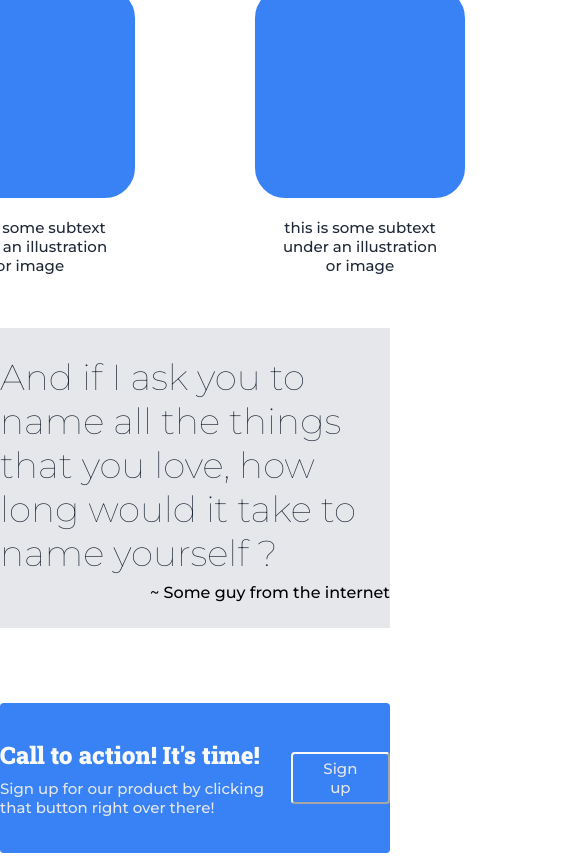
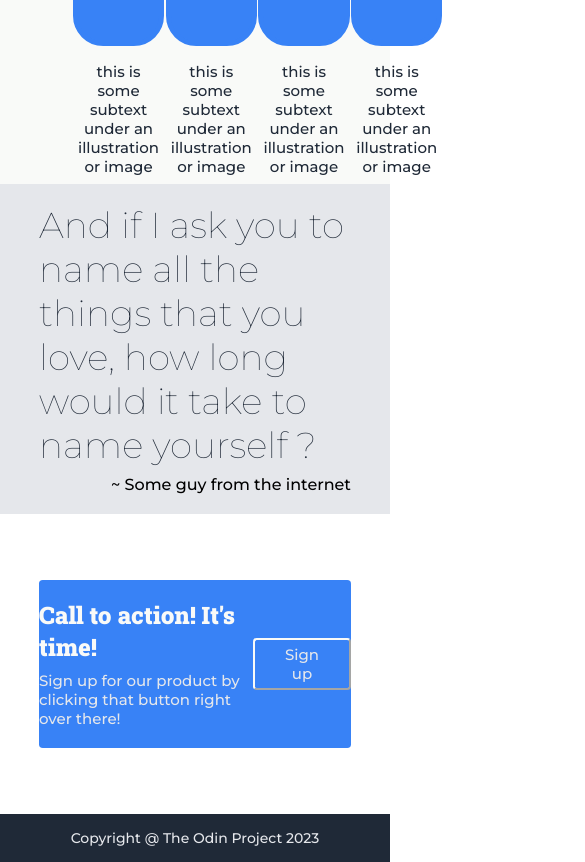
Before and after one commit to vshnn/LandingPage, a plain HTML site: page index.html in a window 390 px wide. Shown: the part 672-1534 px from the top of the page, 585 px wide, since content can reach past the window. Drawn offline with Linux system fonts and the light colour scheme.

Commit message:
fix for responsiveness

```diff
--- a/index.html
+++ b/index.html
@@ -11,13 +11,13 @@
     <link href="https://fonts.googleapis.com/css2?family=Montserrat:wght@100;200;500&family=Roboto+Slab:wght@800;900&display=swap" rel="stylesheet">
 </head>
 <body>
-    <div class = 'header-container'>
-        <div class = 'header'>
+    <div class = 'header'>
+        <div class = 'header-container'>
             <div class = 'logo'>Header Logo</div>
             <div class = 'links'>
-                <div class = 'header-links-1'><a style='text-decoration:none; color:#E5E7EB'  href=#>header link one</a></div>
-                <div class = 'header-links-2'><a style='text-decoration:none; color:#E5E7EB'  href=#>header link two</a></div>
-                <div class = 'header-links-3'><a style='text-decoration:none; color:#E5E7EB'  href=#>header link three</a></div>
+                <div class = 'header-links-2'><a href="#">header link two</a></div>
+                <div class = 'header-links-1'><a href="#">header link one</a></div>
+                <div class = 'header-links-3'><a href="#">header link three</a></div>
             </div>
         </div>
         <div class="description-container">
@@ -72,7 +72,7 @@
         </div>
     </div>
     <div class="footer">
-        Copyright @ The Odin Project 2023
+        <p>Copyright @ The Odin Project 2023</p>
     </div>
 </body>
 </html>
--- a/style.css
+++ b/style.css
@@ -4,24 +4,28 @@
     /* border: 2px solid red;  */
 }
 
+a{
+    text-decoration:none;
+    color:#E5E7EB;
+    cursor: pointer;
+}
 
-
-.header-container{
+.header{
     background-color: #1F2937;
-    height: 500px;
     display: flex;
     flex-direction: column;
     align-items: center;
     justify-content: space-evenly;
+    padding-top: 10px;
     /* border: 2px solid red; */
     /* gap: 30px; */
 }
 
-.header{
+.header-container{
     display: flex;
     flex-wrap: wrap;
     justify-content: space-between;
-    width: 1200px
+    width: 80%;
 
     /* border: 2px solid red; */
 }
@@ -48,7 +52,7 @@
     justify-content: space-between;
     align-items: center;
     /* border: 2px solid red; */
-    width: 1200px;
+    width: 80%;
     height: 400px;
 }
 
@@ -71,6 +75,7 @@
     border-color: transparent;
     color:#E5E7EB;
     padding: 5px 30px;
+    cursor: pointer;
 }
 .sub-desc{
     margin-top: 8px;
@@ -83,7 +88,7 @@
 .placeholder{
     background-color: grey;
     /*border: 2px solid red;*/
-    padding: 100px 150px 100px 150px;
+    padding: 8% 10%;
     font-size: 15px;
     font-family: 'Montserrat', sans-serif;
     font-weight: 500;
@@ -91,14 +96,17 @@
 }
 
 .layer1{
-    background-color: white;
+    background-color:#F9FAF8;
     /* border: 2px solid red; */
-    height: 400px;
-    margin: 50px 0;
+
     display: flex;
     flex-direction: column;
     align-items: center;
     justify-content: space-between;
+    padding: 2% 0;
+    gap: 20px;
+
+
 
 }
 
@@ -115,24 +123,25 @@
     display: flex;
     justify-content: space-between;
     align-items: center;
-    width: 1200px;
-    height: 300px;
+    gap: 5%;
+    width: 60%;
+
 
 }
 
 .item-container{
     display: flex;
     flex-direction: column;
-    gap: 20px;
+    gap: 1em;
     /* border: 2px solid red; */
     align-items: center;
     justify-content: space-around;
 }
 
 .item-outline{
-    padding: 100px 100px;
-    height: 50px;
-    width: 50px;
+    padding: 50% 50%;
+    height: 20%;
+    width: 20% ;
     border: 5px solid #3882F6;
     border-radius: 0.8cm;
     background-color: #3882F6;
@@ -154,11 +163,10 @@
     background-color: #E5E7EB;
     font-family: 'Montserrat', sans-serif;
     display: flex;
-    flex-direction: column;
     justify-content: center;
     align-items: center;
-    height: 300px;
-    margin-top: 15px;
+    padding: 5% 0;
+
 
 }
 
@@ -167,7 +175,7 @@
     display: flex;
     flex-direction: column;
     gap: 8px;
-    max-width: 1200px;
+    width: 80%;
     align-items: center;
     justify-content: center;
 }
@@ -193,8 +201,8 @@
 
 
 .container{
-    width: 1200px;
-    height: 150px;
+    width: 80%;
+    padding: 5% 0;
     border-radius: 0.1cm;
     display: flex;
     justify-content: space-around;
@@ -233,13 +241,17 @@
 }
 
 .footer{
+    background-color: #1F2937;
     display: flex;
-    background-color: #1F2937;
     justify-content: center;
     align-items: center;
+    padding: 15px 0;
+}
+
+.footer p{
     color: #E5E7EB;
-    font-size: 20px;
+    font-size: 14px;
     font-family: 'Montserrat', sans-serif;
     font-weight: 500;
-    height: 80px;
+    margin: 0 auto;
 }
```
